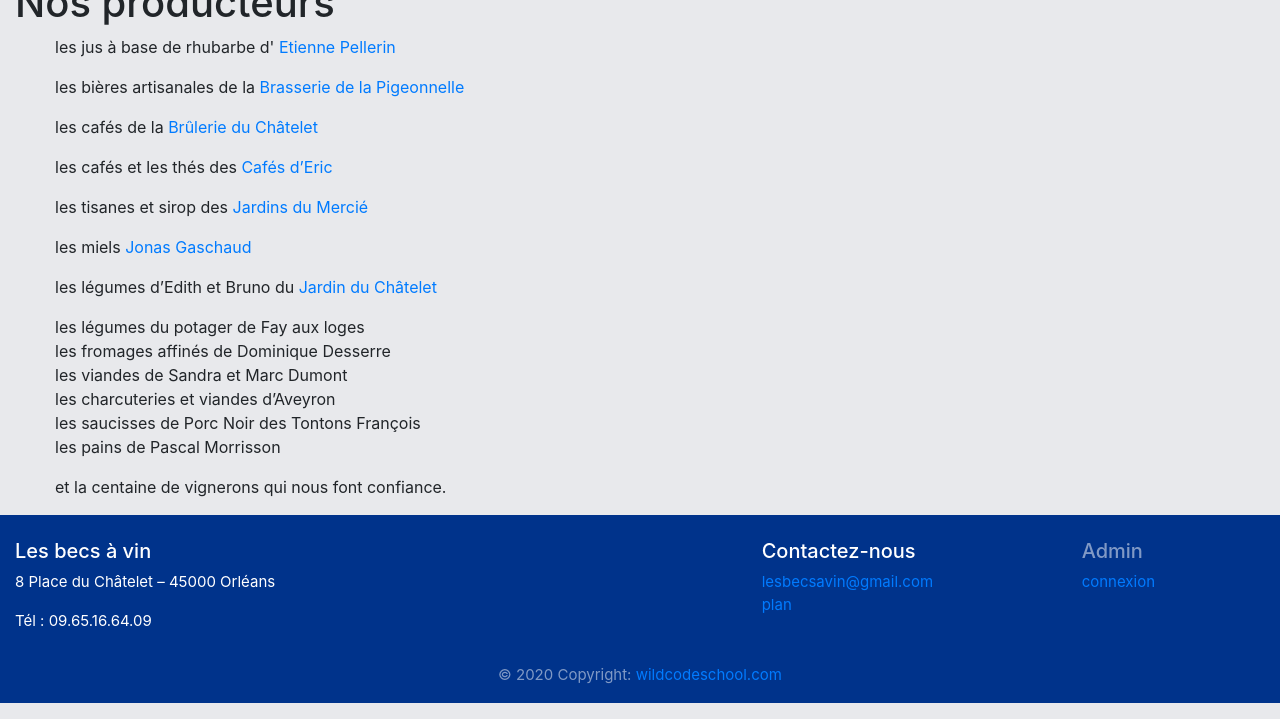
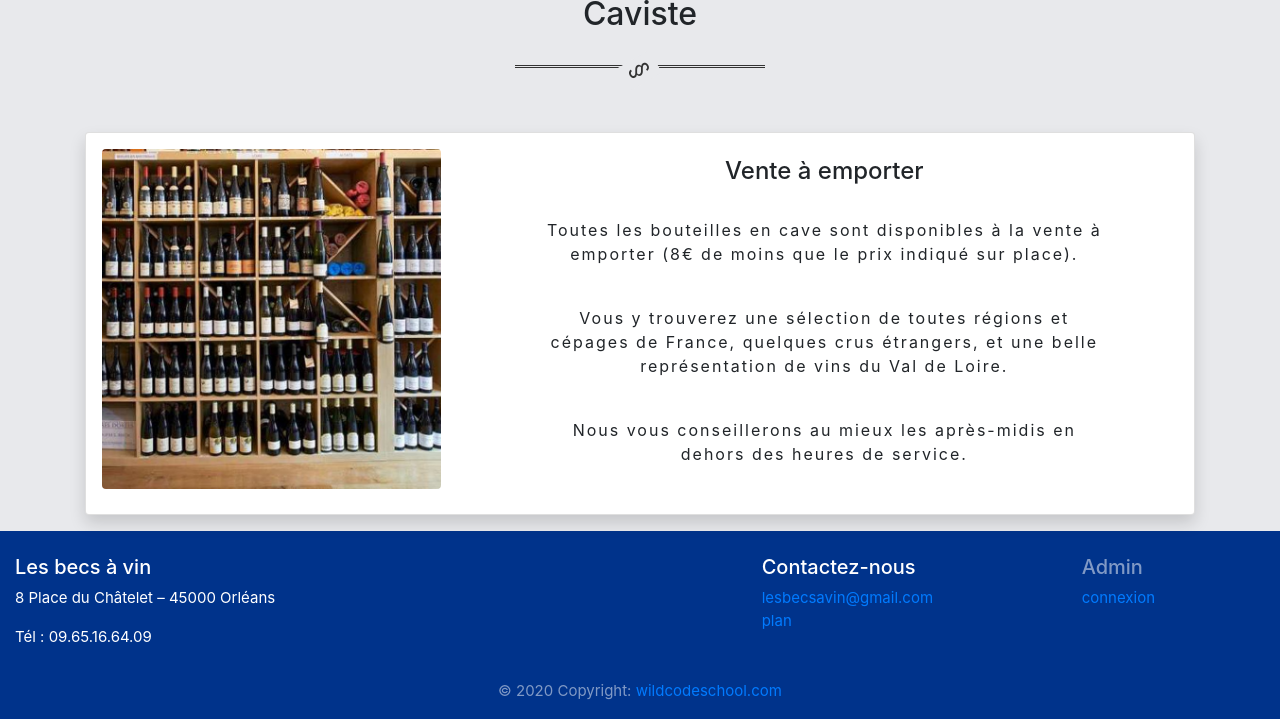
Before and after one commit to fredericbertrand/becsaVin, a Django app: page /caviste/ in a window 1280 px wide. Shown: the part 329-1048 px from the top of the page. Run offline with Django 3.2, Linux system fonts and the light colour scheme; some libraries are stand-ins or nearby versions.

Commit message:
renommage caviste.html en partenaires.html + amélioration mise en page & creation caviste.htlm

```diff
--- a/becsavin/main_app/templates/main_app/baravin.html
+++ b/becsavin/main_app/templates/main_app/baravin.html
@@ -4,7 +4,7 @@
 {% block content %}
 
 <section>
-    <h2 class="text-center p-3">BAR A VIN</h2>
+    <h2 class="text-center p-3">Bar à vin</h2>
     <hr class="style-eight mb-5">
     <div class="container">
         <div class="card my-3 shadow p-3 rounded">
@@ -12,7 +12,7 @@
                 <div class="col-md-8 px-3">
                     <div class="card-block px-3">
                         <h4 class="card-title text-center mt-2">Le soir</h4>
-                        <p class="card-text text-center mt-4 my-4 mx-5 p-2">NUne sélection de vins au verre en
+                        <p class="card-text text-center mt-4 my-4 mx-5 p-2">Une sélection de vins au verre en
                             rotation régulière ou choisissez une bouteille parmi les 200 références disponibles en
                             cave.
                         </p>
--- a/becsavin/main_app/templates/main_app/base.html
+++ b/becsavin/main_app/templates/main_app/base.html
@@ -41,8 +41,14 @@
                             <a class="nav-link" href="{% url 'main_app:caviste' %}">Caviste</a>
                         </li>
                         <li class="nav-item">
+                        <li class="nav-item">
+                            <a class="nav-link" href="{% url 'main_app:partenaires' %}">Partenaires</a>
+                        </li>
+
+                        <li class="nav-item">
                             <a class="nav-link" href="#">A propos</a>
                         </li>
+
                     </ul>
                 </div>
             </nav>
--- a/becsavin/main_app/templates/main_app/caviste.html
+++ b/becsavin/main_app/templates/main_app/caviste.html
@@ -1,7 +1,36 @@
 {% extends 'main_app/base.html' %}
 
+{% load static %}
 {% block content %}
 
-{% include 'main_app/liste_prod.html' %}
+<section>
+    <h2 class="text-center p-3">Caviste</h2>
+    <hr class="style-eight mb-5">
+    <div class="container">
+        <div class="card my-3 shadow p-3 rounded">
+            <div class="row">
+                <div class="col-md-4">
+                    <img src="{% static 'main_app/img/caviste.jpg'%}" class="w-100 imgMenu rounded">
+                </div>
+                <div class="col-md-8 px-3">
+                    <div class="card-block px-3">
+                        <h4 class="card-title text-center mt-2">Vente à emporter</h4>
+                        <p class="card-text text-center mt-4 my-4 mx-5 p-2">Toutes les bouteilles en cave sont
+                            disponibles à la vente à emporter (8€ de moins que le prix indiqué sur place).</p>
+                        <p class="card-text text-center mt-4 my-4 mx-5 p-2">Vous y trouverez une sélection de
+                            toutes régions et cépages de France, quelques crus étrangers, et une belle représentation de
+                            vins du Val de Loire.</p>
+                        <p class="card-text text-center mt-4 my-4 mx-5 p-2">Nous vous conseillerons au mieux les
+                            après-midis en dehors des heures de service.</p>
+                        </p>
+                    </div>
+                </div>
+
+            </div>
+        </div>
+    </div>
+    </div>
+</section>
+
 
 {% endblock %}
--- a/becsavin/main_app/templates/main_app/liste_prod.html
+++ /dev/null
@@ -1,46 +0,0 @@
-{% load static %}
-
-<div>
-    <h1>Nos producteurs</h1>
-    <ul>
-        <p>les jus à base de rhubarbe d'
-            <a
-                href="https://www.facebook.com/pages/category/Shopping---Retail/Rhubarbe-Etienne-Pellerin-100206815003484/">
-                Etienne Pellerin</a></p>
-
-        <p>les bières artisanales de la
-            <a href="http://www.brasserie-pigeonnelle.fr/">Brasserie de la Pigeonnelle</a></p>
-
-        <p>les cafés de la
-            <a href="https://labrulerieduchatelet.jimdofree.com/">Brûlerie du Châtelet</a></p>
-        <!-- https://fr-fr.facebook.com/pages/category/Tea-Room/La-Brulerie-du-Ch%C3%A2telet-536294009813636/ -->
-
-        <p>les cafés et les thés des
-            <a href="https://www.lescafes-eric.fr/">Cafés d’Eric</a></p>
-        <!-- https://fr-fr.facebook.com/LesCafesDEricOrleans/ -->
-
-        <p>les tisanes et sirop des
-            <a
-                href="https://www.tourisme-aveyron.com/fr/diffusio/artisans-entreprises/les-jardins-du-mercie-plantes-medicinales-vezins-de-levezou_TFO095165878115">
-                Jardins du Mercié</a></p>
-
-        <p>les miels
-            <a href="https://www.grenierdemarieetanais.com/product-page/miel-de-sologne">
-                Jonas Gaschaud</a></p>
-
-        <p>les légumes d’Edith et Bruno du
-            <a
-                href="https://www.petitfute.com/v11084-orleans-45000/c650-produits-gourmands-vins/c1104-epicerie/1540210-au-jardin-du-chatelet.html">
-                Jardin du Châtelet</a></p>
-
-        <p>
-            les légumes du potager de Fay aux loges<br />
-            les fromages affinés de Dominique Desserre<br />
-            les viandes de Sandra et Marc Dumont<br />
-            les charcuteries et viandes d&rsquo;Aveyron<br />
-            les saucisses de Porc Noir des Tontons François<br />
-            les pains de Pascal Morrisson</p>
-        <p>et la centaine de vignerons qui nous font confiance.</p>
-    </ul>
-
-</div>
--- a/becsavin/main_app/urls.py
+++ b/becsavin/main_app/urls.py
@@ -12,5 +12,6 @@ urlpatterns = [
     path("caviste/", views.caviste, name="caviste"),
     path("baravin/", views.baravin, name="baravin"),
     path("bistrot/", views.bistrot, name="bistrot"),
+    path("partenaires/", views.partenaires, name="partenaires"),
     path("commentaires/", views.commentaires, name="commentaires"),
 ] + static(settings.STATIC_URL, document_root=settings.STATIC_ROOT)
--- a/becsavin/main_app/views.py
+++ b/becsavin/main_app/views.py
@@ -35,3 +35,7 @@ def bistrot(request):
 
 def baravin(request):
     return render(request, "main_app/baravin.html")
+
+
+def partenaires(request):
+    return render(request, "main_app/partenaires.html")
```
Also changed, not shown: becsavin/main_app/forms.py (added, +8 -0 lines), becsavin/main_app/templates/main_app/partenaires.html (added, +96 -0 lines), becsavin/main_app/static/main_app/img/caviste.jpg (added), becsavin/main_app/static/main_app/img/producteurs/brasserie_pigeonnelle.jpg (added), becsavin/main_app/static/main_app/img/producteurs/brulerie_chatelet.jpg (added), becsavin/main_app/static/main_app/img/producteurs/cafes_eric.jpg (added), becsavin/main_app/static/main_app/img/producteurs/miel.jpg (added), becsavin/main_app/static/main_app/img/producteurs/rhubarbe.jpg (added), becsavin/main_app/static/main_app/img/producteurs/tisanes.jpg (added).
